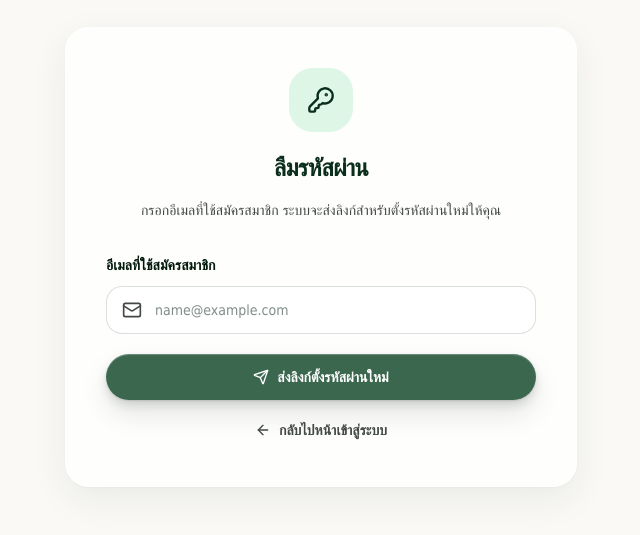
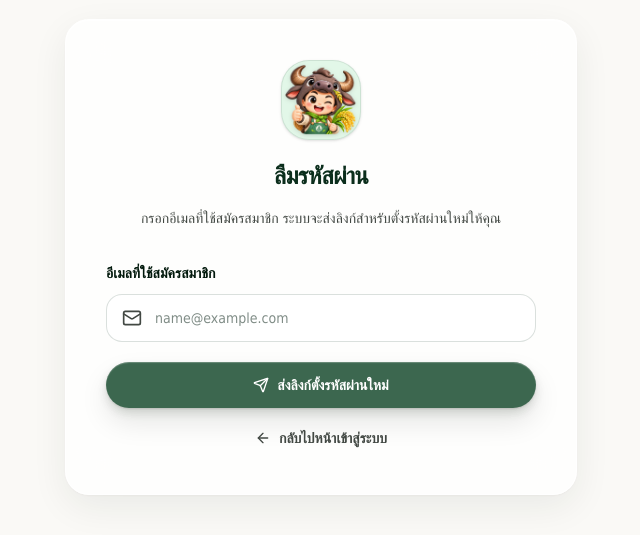
Before and after one commit to olay6767/rice-ai-platform, a Next.js app: page /forgot-password in a window 1280 px wide. Shown: the part 143-678 px from the top of the page, without its empty margins (319-959 px from the left). Built offline with nearby package versions, Linux system fonts and the light colour scheme; no server answers; a web font is replaced by a local one.

Commit message:
Use SmartRiceHub logo across auth pages

```diff
--- a/src/app/forgot-password/page.tsx
+++ b/src/app/forgot-password/page.tsx
@@ -1,7 +1,8 @@
 import type { Metadata } from "next";
 import Link from "next/link";
-import { ArrowLeft, KeyRound } from "lucide-react";
+import { ArrowLeft } from "lucide-react";
 
+import AuthBrandMark from "@/components/auth/AuthBrandMark";
 import ForgotPasswordForm from "@/components/auth/ForgotPasswordForm";
 
 export const metadata: Metadata = {
@@ -17,12 +18,9 @@ export default function ForgotPasswordPage() {
       className="flex min-h-dvh items-center justify-center bg-rice-background px-4 py-10 sm:px-6 dark:bg-[#07140c]"
     >
       <section className="glass-card w-full max-w-lg p-7 text-center sm:p-10">
-        <span className="mx-auto flex h-16 w-16 items-center justify-center rounded-3xl bg-rice-mint/50 text-rice-forest dark:bg-rice-leaf/15 dark:text-rice-mint-light">
-          <KeyRound
-            aria-hidden="true"
-            className="h-7 w-7"
-          />
-        </span>
+        <div className="flex justify-center">
+          <AuthBrandMark size="hero" />
+        </div>
         <h1 className="mt-5 font-heading text-2xl font-bold text-rice-forest dark:text-white">
           ลืมรหัสผ่าน
         </h1>
--- /dev/null
+++ b/src/components/auth/AuthBrandMark.tsx
@@ -0,0 +1,36 @@
+import Image from "next/image";
+
+export interface AuthBrandMarkProps {
+  size?: "compact" | "hero";
+}
+
+export default function AuthBrandMark({
+  size = "compact",
+}: AuthBrandMarkProps) {
+  const isHero = size === "hero";
+
+  return (
+    <span
+      className={`
+        flex shrink-0 items-center justify-center
+        overflow-hidden rounded-2xl
+        border border-rice-forest/10
+        bg-rice-mint/45
+        shadow-sm
+        dark:border-white/10
+        dark:bg-rice-leaf/15
+        ${isHero ? "h-20 w-20 rounded-[1.75rem]" : "h-14 w-14"}
+      `}
+    >
+      <Image
+        src="/images/44.png"
+        alt="โลโก้ SmartRiceHub"
+        width={isHero ? 76 : 54}
+        height={isHero ? 76 : 54}
+        sizes={isHero ? "76px" : "54px"}
+        className="h-full w-full object-contain p-0.5 drop-shadow-sm"
+        priority
+      />
+    </span>
+  );
+}
--- a/src/components/auth/LoginForm.tsx
+++ b/src/components/auth/LoginForm.tsx
@@ -10,7 +10,6 @@ import {
   LogIn,
   Mail,
   ShieldCheck,
-  Sprout,
 } from "lucide-react";
 import {
   useActionState,
@@ -21,6 +20,7 @@ import {
   loginAction,
   type LoginState,
 } from "@/app/login/actions";
+import AuthBrandMark from "@/components/auth/AuthBrandMark";
 
 const initialLoginState: LoginState = {
   status: "idle",
@@ -82,22 +82,7 @@ export default function LoginForm({
           dark:border-white/10
         "
       >
-        <span
-          className="
-            flex h-11 w-11
-            shrink-0 items-center
-            justify-center rounded-2xl
-            bg-rice-mint/60
-            text-rice-forest
-            dark:bg-rice-leaf/20
-            dark:text-rice-mint
-          "
-        >
-          <Sprout
-            aria-hidden="true"
-            className="h-5 w-5"
-          />
-        </span>
+        <AuthBrandMark />
 
         <div>
           <h1
--- a/src/components/auth/RegisterForm.tsx
+++ b/src/components/auth/RegisterForm.tsx
@@ -10,7 +10,6 @@ import {
   LockKeyhole,
   Mail,
   ShieldCheck,
-  Sprout,
   UserRound,
 } from "lucide-react";
 import {
@@ -22,6 +21,7 @@ import {
   registerAction,
   type RegisterState,
 } from "@/app/register/actions";
+import AuthBrandMark from "@/components/auth/AuthBrandMark";
 
 /*
  * ค่าเริ่มต้นต้องอยู่ใน Client Component
@@ -263,22 +263,7 @@ export default function RegisterForm() {
           dark:border-white/10
         "
       >
-        <span
-          className="
-            flex h-11 w-11
-            shrink-0 items-center
-            justify-center rounded-2xl
-            bg-rice-mint/60
-            text-rice-forest
-            dark:bg-rice-leaf/20
-            dark:text-rice-mint
-          "
-        >
-          <Sprout
-            aria-hidden="true"
-            className="h-5 w-5"
-          />
-        </span>
+        <AuthBrandMark />
 
         <div>
           <h2
```
